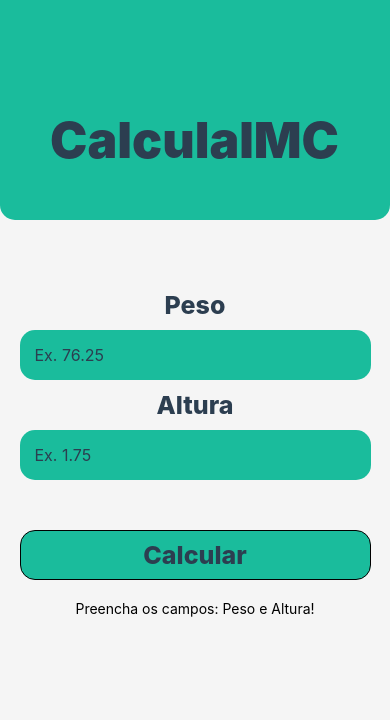
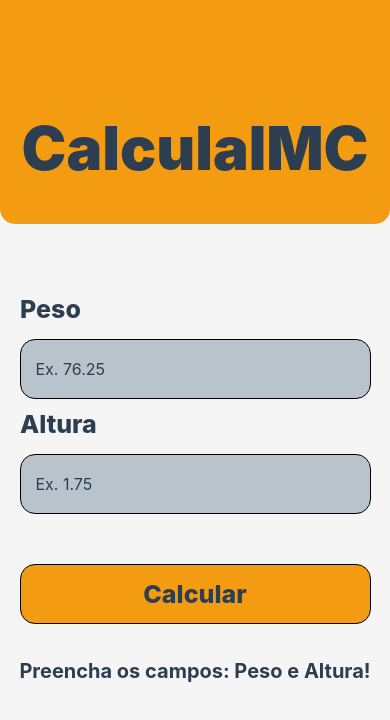
Before and after one commit to DenilsonTorres/CalculaIMC, a React Native app: screen / in a window 390 px wide. Shown: the top 720 px of the page. Built offline with nearby package versions, Linux system fonts and the light colour scheme.

Commit message:
feat: completed app

```diff
--- a/src/components/Form/ResponseIMC/index.js
+++ b/src/components/Form/ResponseIMC/index.js
@@ -1,10 +1,11 @@
 import { View, Text } from "react-native";
+import styles from "./style";
 
 export default function ResponseIMC(props) {
   return (
-    <View>
-      <Text> {props.messageResponseImc} </Text>
-      <Text> {props.responseImc} </Text>
+    <View style={styles.responseImc}>
+      <Text style={styles.informationResult}> {props.messageResponseImc} </Text>
+      <Text style={styles.numberResult}> {props.responseImc} </Text>
     </View>
   );
 }
--- /dev/null
+++ b/src/components/Form/ResponseIMC/style.js
@@ -0,0 +1,24 @@
+import { StyleSheet } from "react-native";
+
+const styles = StyleSheet.create({
+  responseImc: {
+    flex: 1,
+    marginTop: 15,
+    borderRadius: 50,
+    alignItems: "center",
+    width: "100%",
+  },
+  informationResult: {
+    fontSize: 20,
+    color: "#2C3E50",
+    fontWeight: "Bold",
+  },
+
+  numberResult: {
+    fontSize: 35,
+    color: "#F39C12",
+    fontWeight: "700",
+  },
+});
+
+export default styles;
--- a/src/components/Form/index.js
+++ b/src/components/Form/index.js
@@ -29,13 +29,12 @@ export default function Form() {
     }
     setImcStatus(null);
     setTextButton("Calcular");
-    setImcMessage("Preencha os campos: Peso e Altura");
   }
 
   return (
     <View style={styles.formContext}>
       <View style={styles.forms}>
-        <Text style={styles.textLabel}>Peso</Text>
+        <Text style={styles.label}>Peso</Text>
         <TextInput
           placeholder="Ex. 76.25"
           keyboardType="numeric"
@@ -43,7 +42,7 @@ export default function Form() {
           value={weigth}
           style={styles.textInput}
         />
-        <Text style={styles.textLabel}>Altura</Text>
+        <Text style={styles.label}>Altura</Text>
         <TextInput
           placeholder="Ex. 1.75"
           keyboardType="numeric"
--- a/src/components/Form/style.js
+++ b/src/components/Form/style.js
@@ -2,49 +2,53 @@ import { StyleSheet } from "react-native";
 
 const styles = StyleSheet.create({
   formContext: {
-    alignItems: "center",
     width: "100%",
     height: "100%",
-    bottom: 0,
     borderTopLeftRadius: 30,
     borderTopRifhtRadius: 30,
     marginTop: 30,
+    alignItems: "center",
   },
+
   forms: {
     marginTop: 40,
     width: "100%",
     height: "auto",
-    alignItems: "center",
   },
-  textLabel: {
+
+  label: {
     color: "#2C3E50",
     fontSize: 25,
     fontWeight: "800",
+    textAlign: "left",
+    paddingLeft: 20,
+  },
 
-  },
   textInput: {
     width: "90%",
-    height: 50,
-    backgroundColor: "#1ABC9C",
+    height: 60,
+    backgroundColor: "#B9C3CC",
     color: "#2C3E50",
     fontSize: 16,
     borderRadius: 15,
     padding: 15,
-    marginTop: 10,
+    marginTop: 15,
     marginBottom: 10,
-
+    alignSelf: "center",
+    borderWidth: 1,
   },
 
   buttonValidation: {
     width: "90%",
-    height: 50,
+    height: 60,
     alignItems: "center",
-    backgroundColor: "#1ABC9C",
+    backgroundColor: "#F39C12",
     justifyContent: "center",
     borderRadius: 15,
     marginTop: 40,
     marginBottom: 20,
     borderWidth: 1,
+    alignSelf: "center",
   },
 
   textButton: {
@@ -52,7 +56,6 @@ const styles = StyleSheet.create({
     color: "#2C3E50",
     fontWeight: "800",
     borderColor: "#2C3E50",
-
   },
 });
 
--- a/src/components/Title/style.js
+++ b/src/components/Title/style.js
@@ -5,15 +5,16 @@ const styles = StyleSheet.create({
     alignItems: "center",
     justifyContent: "center",
     alignItems: "center",
-    padding: 50,
-    backgroundColor: "#1ABC9C",
+    padding: 40,
+    backgroundColor: "#F39C12",
     borderBottomLeftRadius: 15,
     borderBottomRightRadius: 15,
   },
   textTitle: {
-    fontSize: 50,
+    fontSize: 60,
     color: "#2C3E50",
     fontWeight: "900",
+
   },
 
 });
```
